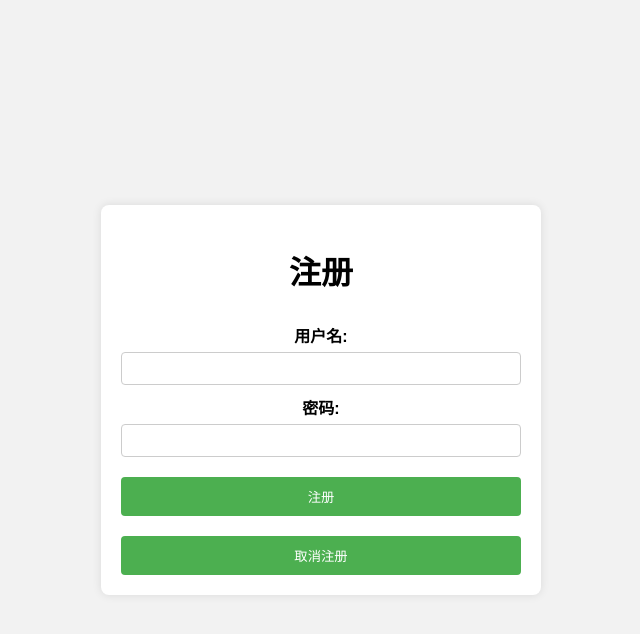
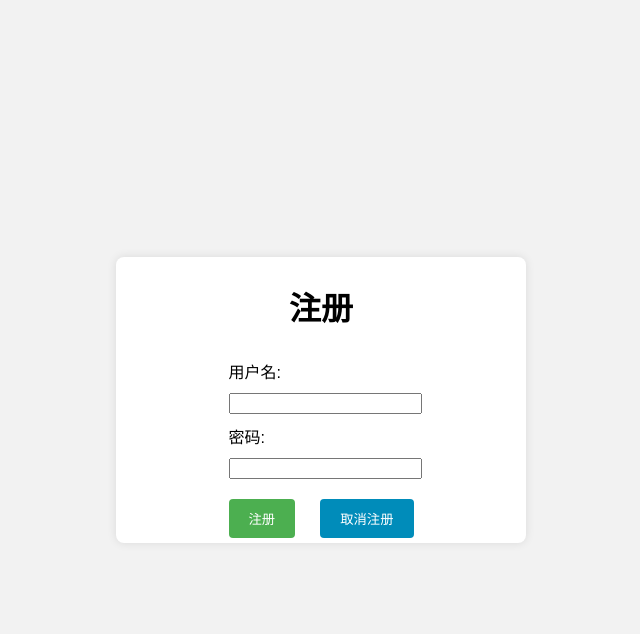
Before and after one commit to zxh111222/attack_algorithm, a Django app: page /register/ in a window 1280 px wide. Shown: the top 634 px of the page, without its empty margins (319-959 px from the left). Run offline with Django 5.2, Linux system fonts and the light colour scheme.

Commit message:
web - v4 美化登录和注册页面

```diff
--- a/attack_web/attacks/templates/attacks/register.html
+++ b/attack_web/attacks/templates/attacks/register.html
@@ -16,13 +16,15 @@
         }
 
         .container {
+            background-color: #fff;
             width: 80%;
             max-width: 400px;
-            background-color: #fff;
-            padding: 20px;
+            padding: 5px;
             border-radius: 8px;
             box-shadow: 0px 0px 10px 0px rgba(0, 0, 0, 0.1);
-            text-align: center;
+            display: flex;
+            flex-direction: column;
+            align-items: center;
         }
 
         h1 {
@@ -40,21 +42,16 @@
 
         label {
             margin-top: 10px;
-            font-weight: bold;
+            width: 100%;
         }
 
         input[type="text"],
         input[type="password"] {
-            margin-top: 5px;
-            padding: 8px;
-            border: 1px solid #ccc;
-            border-radius: 4px;
+            margin-top: 10px;
             width: 100%;
-            box-sizing: border-box;
         }
 
-        input[type="submit"],
-        input[type="button"] {
+        input[type="submit"] {
             margin-top: 20px;
             padding: 10px 20px;
             background-color: #4CAF50;
@@ -65,13 +62,33 @@
             transition: background-color 0.3s ease;
         }
 
-        input[type="submit"]:hover,
+        input[type="button"] {
+            margin-top: 20px;
+            padding: 10px 20px;
+            background-color: #008CBA;
+            color: white;
+            border: none;
+            border-radius: 4px;
+            cursor: pointer;
+            transition: background-color 0.3s ease;
+        }
+
+
+        input[type="submit"]:hover {
+            background-color: #45a049;
+        }
+
         input[type="button"]:hover {
-            background-color: #45a049;
+            background-color: #0879B9;
+        }
+
+        .register-button {
+            margin-left:0px;
         }
 
         .cancel-button {
             background-color: #f44336;
+            margin-right:0px;
         }
 
         .cancel-button:hover {
@@ -91,8 +108,10 @@
             <input type="text" id="username" name="username">
             <label for="password">密码:</label>
             <input type="password" id="password" name="password">
-            <input type="submit" value="注册">
-            <input type="button" class="cancel-button" value="取消注册" onclick="window.location.href='{% url 'return_to_login' %}'">
+            <div style="display: flex; justify-content: space-between; width: 100%;">
+                <input class="register-button" type="submit" value="注册">
+                <input type="button" class="cancel-button" value="取消注册" onclick="window.location.href='{% url 'return_to_login' %}'">
+            </div>
         </form>
     </div>
 </body>
--- a/attack_web/users.csv
+++ b/attack_web/users.csv
@@ -1,2 +1,3 @@
 admin,123456
 admin1,123456
+,
```
Also changed, not shown: attack_web/attacks/templates/attacks/login.html (+8 -2 lines), attack_web/db.sqlite3.
